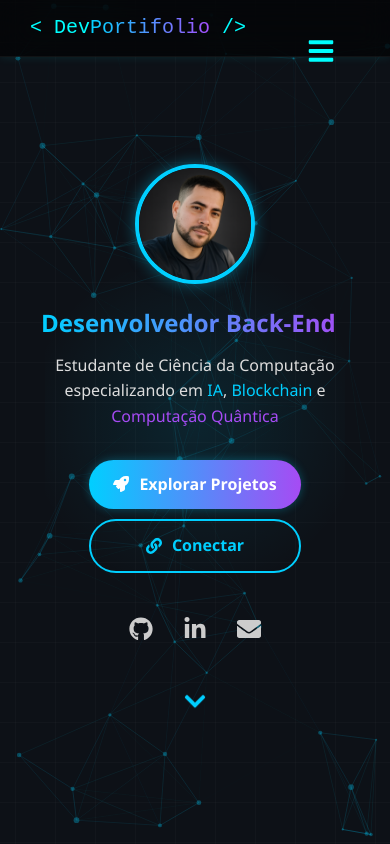
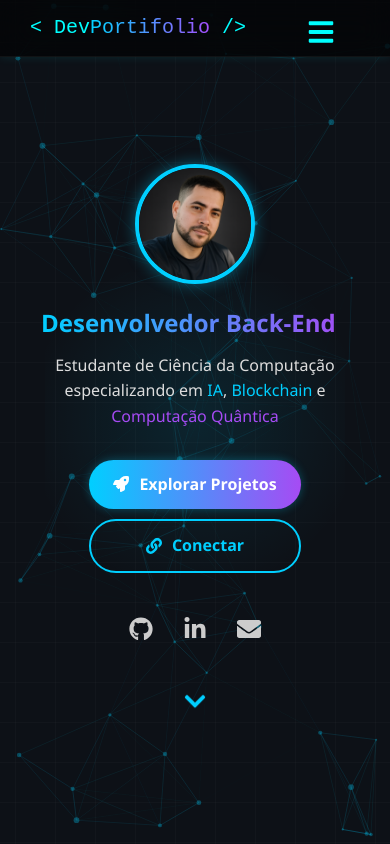
Before and after one commit to MarcioJunior2108/DevPortifolio, a React (Vite) app: page / in a window 390 px wide. Built offline with nearby package versions, Linux system fonts and the light colour scheme.

Commit message:
Menu Amburg 5

```diff
--- a/src/styles/Header.css
+++ b/src/styles/Header.css
@@ -79,7 +79,7 @@
   .menu-toggle {
     display: block;
     position: absolute;
-    top: 20px;
+    top: 1px;
     right: 25px;
     z-index: 2001;
   }
@@ -90,7 +90,7 @@
     align-items: center;
     gap: 25px;
     position: absolute;
-    top: 90px; /* Espaçamento ideal abaixo do header */
+    top: 10px; /* Espaçamento ideal abaixo do header */
     left: 0;
     width: 100%;
     padding: 25px 0;
```
